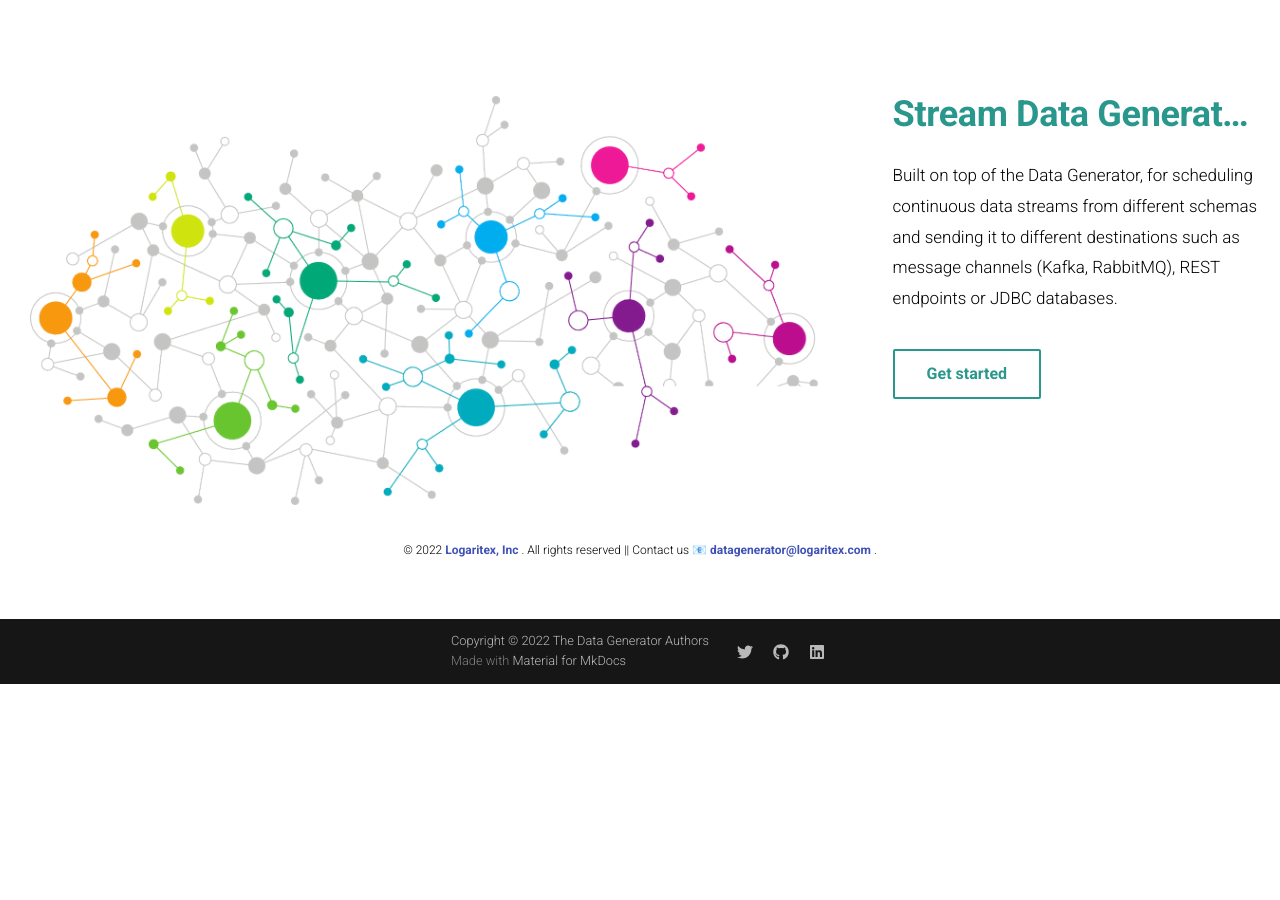
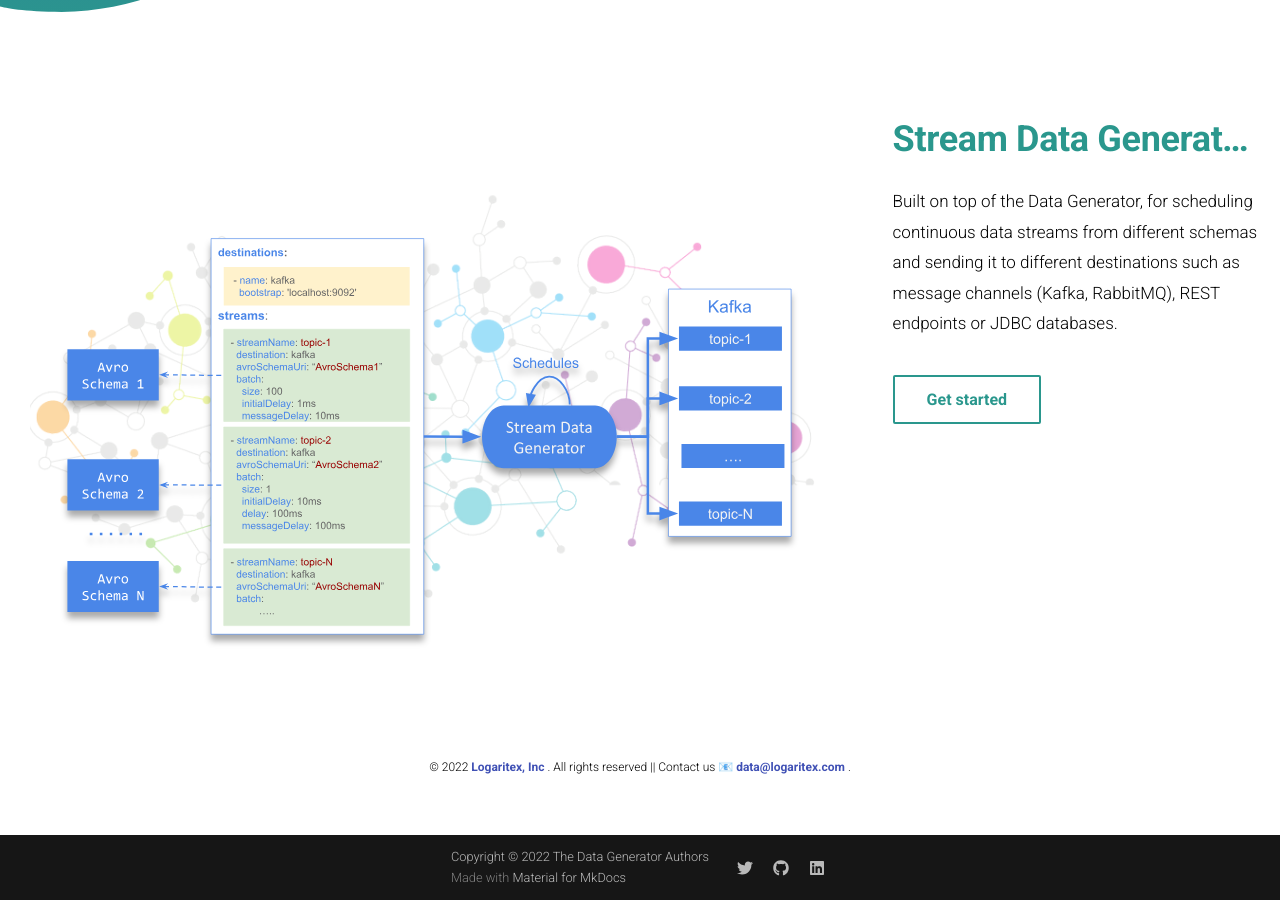
Before and after one commit to logaritex/data-generator-docs, an MkDocs documentation site: the page built from docs/index.md, in a window 1280 px wide and 900 px high, scrolled down 895 px. Built offline with MkDocs 1.6.1 and Material for MkDocs 9.7.7, drawn with Linux system fonts in a browser that asks for light colours; before the commit the page ends 1579 px from its top, so only the background shows below that.

Commit message:
stream data diagram
Signed-off-by: Christian Tzolov <christian.tzolov@gmail.com>

```diff
--- a/material/overrides/home.html
+++ b/material/overrides/home.html
@@ -8,6 +8,8 @@
 <!-- 1st Section -->
 <section class="tx-container">
     <div class="md-grid md-typeset">
+
+
         <div class="tx-hero">
 
                                         <!-- Hero image -->
@@ -17,13 +19,15 @@
                                                     alt=""
                                                     width="600"
                                                     draggable="true"
+                                                    align="right"
                                             >
                                         </div>
 
+
             <!-- Hero content -->
             <div class="tx-hero__content">
-                <h1  id="leverage-architecture">
-                    Data Generator
+                <br>
+                <h1> Data Generator
                     <img src="assets/images/logaritex.998.svg" alt="" width="40"draggable="true"></img>
                 </h1>
                 <p>
@@ -56,27 +60,30 @@
                 </a>
             </div>
         </div>
+
     </div>
 </section>
 
 <!-- 2nd Section -->
-<!-- WHAT IS LEVERAGE? -->
 <section class="tx-container-2">
     <div class="md-grid md-typeset">
+
         <div class="tx-hero__image-2" style="margin-top: 50px">
             <img
-                    src="assets/images/DataMesh.png"
+                    src="assets/images/stream-data-gen-diagram1.svg"
                     alt=""
                     width="800"
                     draggable="false"
                     align="left"
             >
         </div>
+
         <div class="tx-hero">
+
             <!-- Hero content -->
             <div class="tx-hero__content-2">
-                <h1 id="what-is-leverage">Stream Data Generator
-                    <img src="assets/images/logaritex.998.svg" alt="" width="40"draggable="true"></img>
+                <h1>Stream Data Generator
+                    <img src="assets/images/logaritex.998.svg" alt="" width="40" draggable="false"></img>
                 </h1><br>
 
                 <p>
@@ -105,8 +112,8 @@
 
                     || Contact us 📧
                     <strong>
-                        <a href="https://mail.google.com/mail/?view=cm&fs=1&to=datagenerator@logaritex.com&su=Leverage Contact
-                                &body=Dear Leverage Team,">datagenerator@logaritex.com</a>
+                        <a href="https://mail.google.com/mail/?view=cm&fs=1&to=data@logaritex.com&su=Logaritex Contact
+                                &body=Dear Logaritex Team,">data@logaritex.com</a>
                     </strong>.
                 </p>
             </div>
```
Also changed, not shown: docs/data-generator/usage.md (+2 -2 lines), docs/stream-data-generator-getting-started.md (+4 -0 lines), docs/assets/images/stream-data-gen-diagram.svg (added), docs/assets/images/stream-data-gen-diagram1.svg (added). Lines whose indentation alone changed are shown as unchanged.
